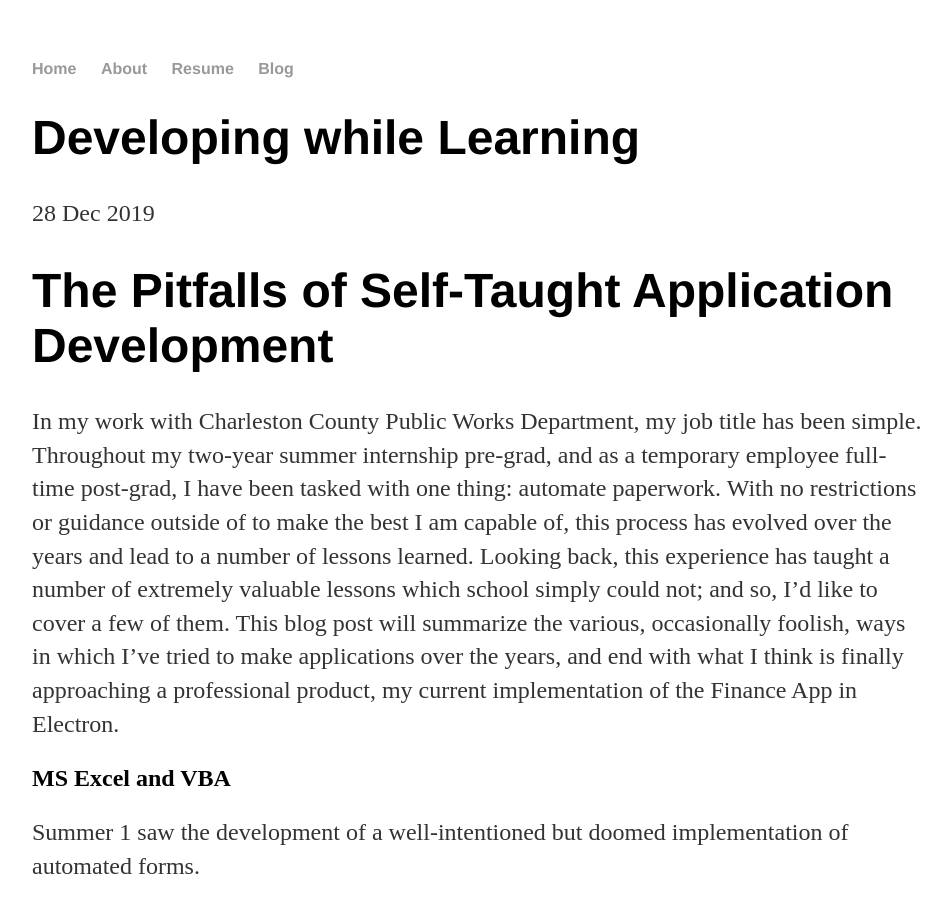
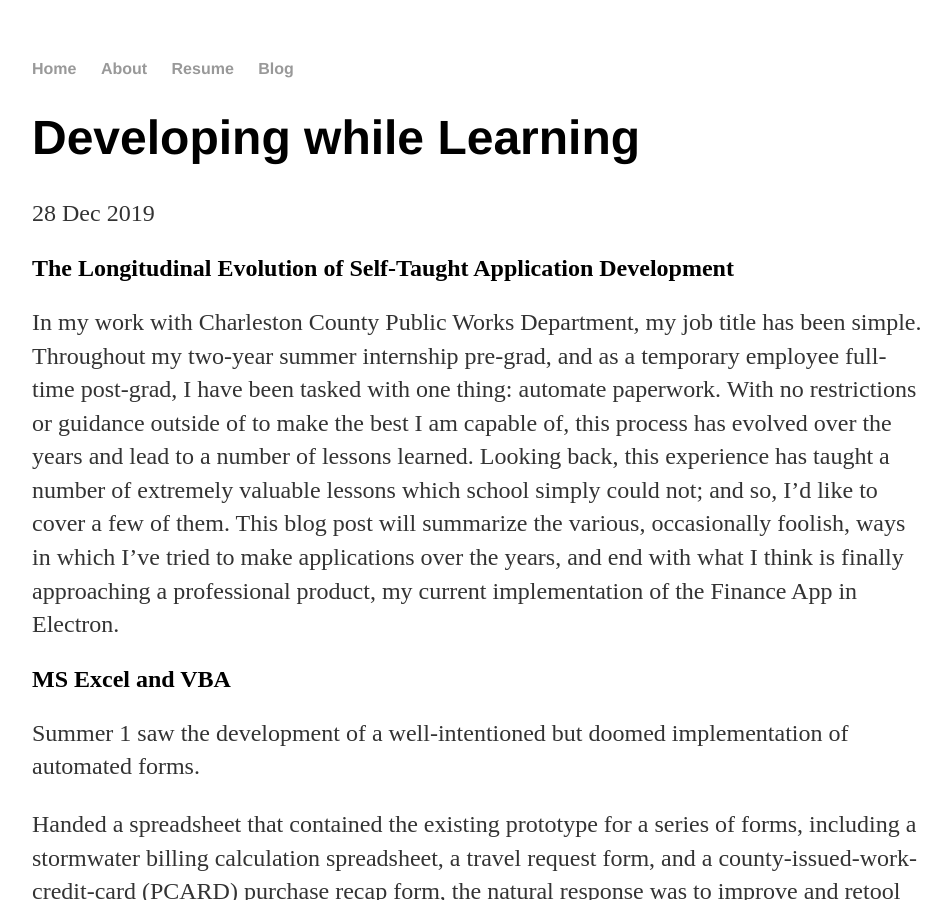
Before and after one commit to Quintuplin/quintuplin.github.io, a Jekyll site: the page built from _posts/2012-12-28-developing-while-learning.md, in a window 1280 px wide and 900 px high. Shown: the whole window, without its empty margins (160-1111 px from the left). Built offline with Jekyll 4.4.1, drawn with Linux system fonts in a browser that asks for light colours.

Commit message:
Update 2012-12-28-developing-while-learning.md

```diff
--- a/_posts/2012-12-28-developing-while-learning.md
+++ b/_posts/2012-12-28-developing-while-learning.md
@@ -4,7 +4,7 @@ title: "Developing while Learning"
 date: 2019-12-28
 ---
 
-# The Pitfalls of Self-Taught Application Development
+## The Longitudinal Evolution of Self-Taught Application Development
 
 In my work with Charleston County Public Works Department, my job title has been simple. Throughout my two-year summer internship pre-grad, and as a temporary employee full-time post-grad, I have been tasked with one thing: automate paperwork. With no restrictions or guidance outside of to make the best I am capable of, this process has evolved over the years and lead to a number of lessons learned. Looking back, this experience has taught a number of extremely valuable lessons which school simply could not; and so, I'd like to cover a few of them. This blog post will summarize the various, occasionally foolish, ways in which I've tried to make applications over the years, and end with what I think is finally approaching a professional product, my current implementation of the Finance App in Electron.
 
```
